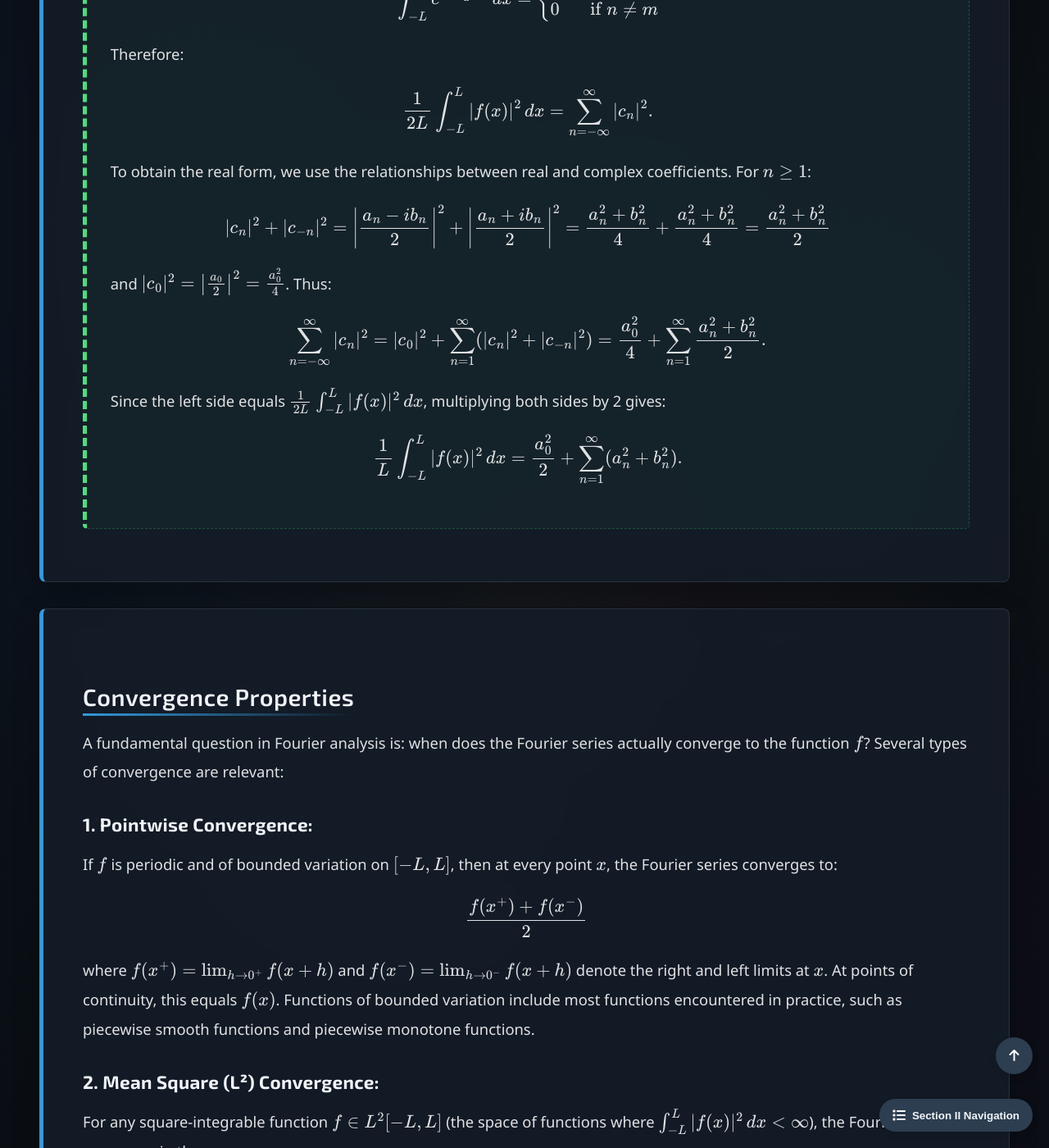
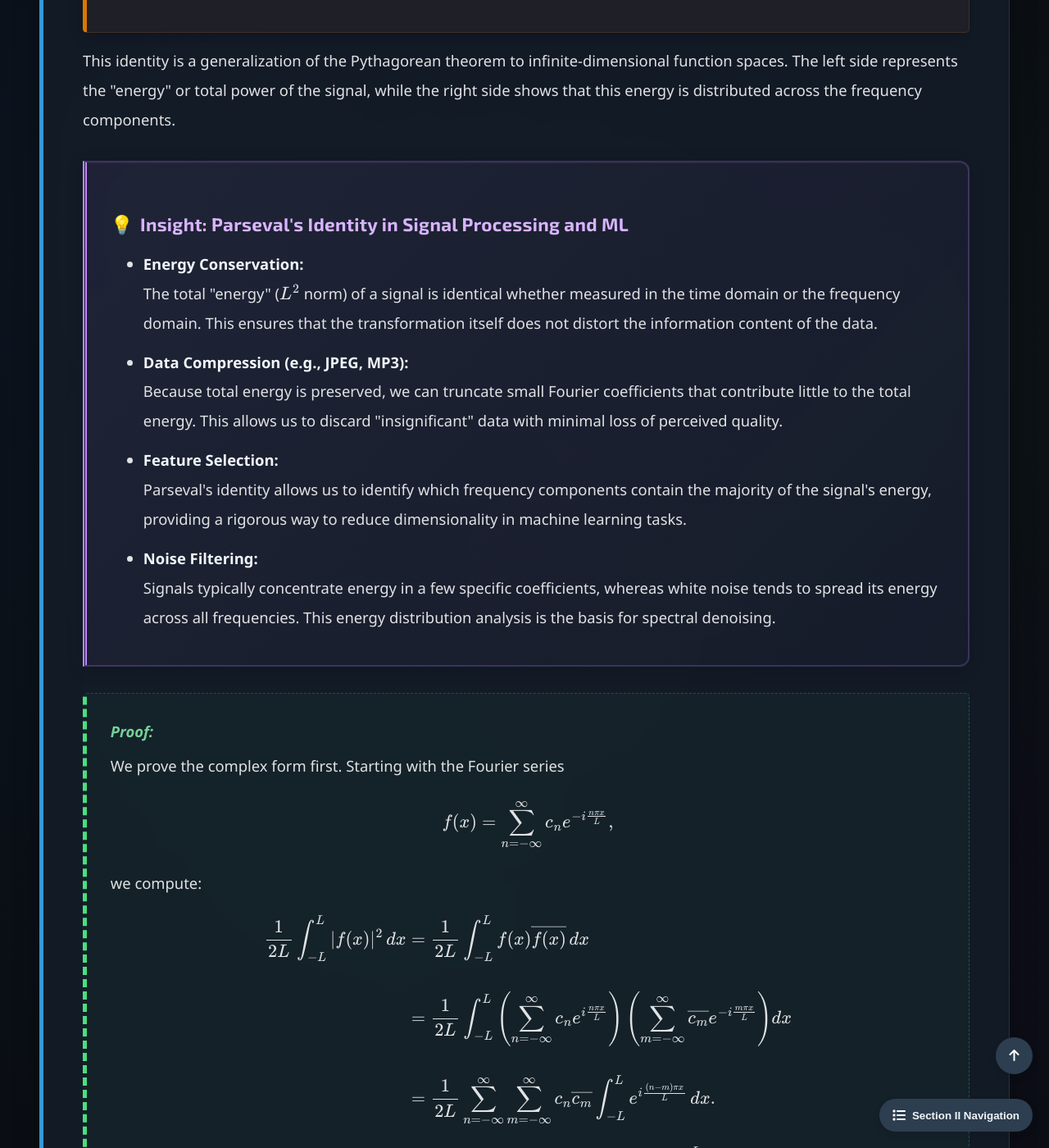
Before and after one commit to Yusukey01/yusukey01.github.io, a Jekyll site: the page built from Mathematics/Calculus/fourier_series.html, in a window 1280 px wide and 1400 px high, scrolled down 13918 px. Shown: the whole window at 82% size. Built offline with Jekyll 4.4.1, drawn with Linux system fonts in a browser that asks for light colours; some of the changed text lies outside the part shown.

Commit message:
revised explanations

```diff
--- a/Mathematics/Calculus/fourier_series.html
+++ b/Mathematics/Calculus/fourier_series.html
@@ -37,7 +37,7 @@ uses_python: false
                 </p>
 
                 <div class="theorem">
-                    <span class="theorem-title">Fourier Series:</span>
+                    <span class="theorem-title">Definition: Fourier Series</span>
                     Consider a function \(f: \mathbb{R} \to \mathbb{R}\) that is periodic with period \(2L\), meaning
                     \(f(x + 2L) = f(x)\) for all \(x \in \mathbb{R}\).
                     Under suitable conditions, such as \(f\) being piecewise smooth or of bounded variation, the
@@ -60,9 +60,12 @@ uses_python: false
                     over one period of \(f\). This decomposition reveals the <strong>frequency content</strong> of the signal,
                     a perspective that proves invaluable in both theoretical analysis and practical computation.
                 </p>
+
+                <div class="insight-box">
+                    <h3>Insight: Fourier Decomposition in Modern AI/CS</h3>
                     <p>
-                    While Fourier series may seem purely theoretical, the discrete computational methods we'll explore in
-                    <a href="fourier_transform.html"><strong>Part 15</strong></a> are actively used in today's technology:
+                        While Fourier series may seem purely theoretical, the discrete computational methods explored in
+                        <a href="fourier_transform.html"><strong>Part 15</strong></a> are actively used throughout modern technology.
                     </p>
 
                      <ul style="padding-left: 40px;">
@@ -88,14 +91,19 @@ uses_python: false
                         how modern systems process audio, images, and temporal data. Understanding Fourier series provides the
                         mathematical foundation for these ubiquitous technologies.
                     </p>
+                </div>
+
             </section>
 
            <section id="ortho" class="section-content">
                 <h2>Orthogonality of Trigonometric Functions</h2>
+
                 <p>
-                    The key to computing Fourier coefficients lies in the <strong>orthogonality</strong> of trigonometric functions.
-                    We define an <a href="../Linear_algebra/orthogonality.html"><strong>inner product</strong></a> on the space of functions over
-                    \([-L, L]\) by:
+                    The Fourier series formula claims that any periodic function can be decomposed into sines and cosines.
+                    But how do we extract the individual coefficients? The answer lies in the same principle that makes
+                    <a href="../Linear_algebra/orthogonality.html"><strong>orthogonal projections</strong></a> work in
+                    finite-dimensional spaces: inner products with orthogonal basis functions isolate each component.
+                    We define an inner product on the space of functions over \([-L, L]\) by:
                     \[
                     \langle f, g \rangle = \int_{-L}^{L} f(x)g(x) \, dx
                     \]
@@ -148,10 +156,13 @@ uses_python: false
 
             <section id="coeff" class="section-content">
                 <h2>Fourier Coefficients</h2>
+
                  <p>
-                    Using the orthogonality relations, we can derive formulas for the Fourier coefficients by taking inner products
-                    of \(f\) with each basis function.
+                    With the orthogonality relations established, we can now derive the coefficient formulas rigorously.
+                    The strategy is the same as in finite-dimensional linear algebra: to find the component along a basis vector,
+                    take the inner product of the function with that basis vector and divide by the basis vector's squared norm.
                 </p>
+
                 <p>
                     To find \(a_0\), integrate both sides of the Fourier series:
                     \[
@@ -256,6 +267,14 @@ uses_python: false
 
             <section id="complex" class="section-content">
                 <h2>Complex Exponential Form</h2>
+
+                <p>
+                    The real trigonometric form of the Fourier series involves separate cosine and sine coefficients, which can be
+                    notationally cumbersome. By combining them into complex exponentials via Euler's formula, we obtain a mathematically
+                    powerful representation that treats positive and negative frequencies symmetrically. This complex
+                    form is the standard starting point for the <a href="fourier_transform.html"><strong>Fourier transform</strong></a>.
+                </p>
+
                 <p>
                     Assume that \(f(x)\) is continuous and periodic, \(f(-L) = f(L)\). Using <strong>Euler's formula</strong>:
                     \[
@@ -290,12 +309,30 @@ uses_python: false
 
                     \end{align*}
                     \]
-                    Here, we define \(c_0 = \frac{a_0}{2}\) and \(c_n = \frac{1}{2}(a_n + ib_n)\), then we obtain
-                    the <strong>complex form of the Fourier series of \(f(x)\)</strong>.
+                </p>
+                <p>
+                    To unify these terms into a single summation from \(-\infty\) to \(\infty\), we define the <strong>complex Fourier coefficients</strong>
+                    \(c_n\) by cases to ensure consistency for all integer \(n\):
                 </p>
 
                 <div class="theorem">
-                    <span class="theorem-title">Complex Form of the Fourier Series:</span>
+                    \[
+                    c_n =
+                    \begin{cases}
+                    \frac{1}{2}(a_n - ib_n) & \text{if } n > 0 \\
+                    \frac{a_0}{2} & \text{if } n = 0 \\
+                    \frac{1}{2}(a_{-n} + ib_{-n}) & \text{if } n < 0
+                    \end{cases}
+                    \]
+                </div>
+
+                <p>
+                    This ensures that for real-valued functions, the coefficients satisfy <strong>conjugate symmetry</strong>: \(c_{-n} = \bar{c}_n\).
+                    Substituting these, we obtain the <strong>complex form of the Fourier series</strong>:
+                </p>
+
+                <div class="theorem">
+                    <span class="theorem-title">Definition: Complex Form of the Fourier Series:</span>
                     <p>
                         \[
                         f(x) =  \sum_{n= -\infty}^{\infty} c_n e^{\frac{-i n \pi x}{L}} \tag{1}
@@ -467,6 +504,12 @@ uses_python: false
                     Throughout this text, we consistently use the mathematical convention. When consulting other sources or
                     implementing algorithms, always verify which convention is being used to ensure correct results.
                 </p>
+
+                <p>
+                    The complex form is often preferred because it simplifies many operations. Note that for a real-valued function \(f(x)\),
+                    the coefficients satisfy <strong>conjugate symmetry</strong>: \(c_{-n} = \bar{c}_n\).  This symmetry ensures that the imaginary
+                    parts cancel out when summing, resulting in a real signal.
+                </p>
             </section>
 
 
@@ -475,13 +518,21 @@ uses_python: false
             <section id="parseval" class="section-content">
                 <h2>Parseval's Identity</h2>
                 <p>
+                    In finite-dimensional linear algebra, the <a href="../Linear_algebra/orthogonality.html"><strong>Pythagorean theorem</strong></a>
+                    states that the squared norm of a vector equals the sum of squares of its components in an orthonormal basis.
+                    Parseval's identity is the infinite-dimensional analogue: it asserts that the total "energy" of a function (its \(L^2\) norm)
+                    equals the sum of the squared magnitudes of its Fourier coefficients. This result is fundamental because it guarantees that
+                    no information is lost or created when passing between the time and frequency domains.
+                </p>
+
+                <p>
                     <em><strong>Notation:</strong> Throughout this section, \(|\cdot|\) denotes the <strong>complex modulus</strong>.
                     For a complex number \(z = x + iy\), we have \(|z|^2 = x^2 + y^2\).
                     For real numbers, this reduces to the ordinary absolute value.</em>
                 </p>
 
                 <div class="theorem">
-                    <span class="theorem-title">Perseval's Identity:</span>
+                    <span class="theorem-title">Theorem: Parseval's Identity</span>
                     <p>
                         <strong>Parseval's identity</strong> relates the total energy
                         of a signal in the time domain to its energy in the frequency domain.
@@ -504,17 +555,27 @@ uses_python: false
                     while the right side shows that this energy is distributed across the frequency components.
                 </p>
 
-                <p>
-                    Parseval's identity has important applications in signal processing and machine learning:
-                </p>
+                <div class="insight-box">
+                    <h3>Insight: Parseval's Identity in Signal Processing and ML</h3>
                     <ul style="padding-left: 40px;">
-                    <li><strong>Energy conservation:</strong> No energy is lost when transforming between time and frequency domains</li>
-                    <li><strong>Data compression:</strong> Truncating small Fourier coefficients removes minimal energy,
-                    allowing efficient compression (used in JPEG, MP3)</li>
-                    <li><strong>Feature selection:</strong> Identifies which frequency components contain most signal energy</li>
-                    <li><strong>Noise filtering:</strong> Energy concentrated in few coefficients suggests signal;
-                    energy spread across all frequencies suggests noise</li>
+                        <li><strong>Energy Conservation:</strong><br>
+                            The total "energy" (\(L^2\) norm) of a signal is identical whether measured in the time domain or the frequency domain.
+                            This ensures that the transformation itself does not distort the information content of the data.
+                        </li>
+                        <li><strong>Data Compression (e.g., JPEG, MP3):</strong><br>
+                            Because total energy is preserved, we can truncate small Fourier coefficients that contribute little to the total energy.
+                            This allows us to discard "insignificant" data with minimal loss of perceived quality.
+                        </li>
+                        <li><strong>Feature Selection:</strong><br>
+                            Parseval's identity allows us to identify which frequency components contain the majority of the signal's energy,
+                            providing a rigorous way to reduce dimensionality in machine learning tasks.
+                        </li>
+                        <li><strong>Noise Filtering:</strong><br>
+                            Signals typically concentrate energy in a few specific coefficients, whereas white noise tends to spread its energy
+                            across all frequencies. This energy distribution analysis is the basis for spectral denoising.
+                        </li>
                     </ul>
+                </div>
 
                 <div class="proof">
                     <span class="proof-title">Proof:</span>
@@ -563,23 +624,32 @@ uses_python: false
 
             <section id="convergence" class="section-content">
                 <h2>Convergence Properties</h2>
+
                 <p>
-                    A fundamental question in Fourier analysis is: when does the Fourier series actually converge to the function \(f\)?
-                    Several types of convergence are relevant:
+                    Having derived the Fourier coefficients and established Parseval's identity, a fundamental question remains: in what sense
+                    does the Fourier series actually converge to the original function \(f\)? The answer is surprisingly nuanced and depends on the
+                    regularity of \(f\). Three types of convergence arise naturally, each with different assumptions and implications.
                 </p>
 
                 <h3><strong>1. Pointwise Convergence:</strong></h3>
+
+                <div class="theorem">
+                    <span class="theorem-title">Theorem: Pointwise Convergence (Dirichlet-Jordan)</span>
                     <p>
                         If \(f\) is periodic and of bounded variation on \([-L, L]\), then at every point \(x\),
-                    the Fourier series converges to:
+                        the Fourier series converges to the average of the left and right limits:
                         \[
-                    \frac{f(x^+) + f(x^-)}{2}
+                        \frac{a_0}{2} + \sum_{n=1}^{\infty} \left(a_n \cos\tfrac{n\pi x}{L} + b_n \sin\tfrac{n\pi x}{L}\right) = \frac{f(x^+) + f(x^-)}{2}
                         \]
-                    where \(f(x^+) = \lim_{h \to 0^+} f(x+h)\) and \(f(x^-) = \lim_{h \to 0^-} f(x+h)\) denote
-                    the right and left limits at \(x\). At points of continuity, this equals \(f(x)\).
-                    Functions of bounded variation include most functions encountered in practice, such as piecewise
-                    smooth functions and piecewise monotone functions.
+                        where \(f(x^+) = \lim_{h \to 0^+} f(x+h)\) and \(f(x^-) = \lim_{h \to 0^-} f(x+h)\).
+                        At points of continuity, this equals \(f(x)\).
                     </p>
+                </div>
+                <p>
+                    Functions of bounded variation include most functions encountered in practice, such as
+                    piecewise smooth and piecewise monotone functions.
+                </p>
+
 
                 <h3><strong>2. Mean Square (L²) Convergence:</strong></h3>
                 <p>
@@ -612,10 +682,21 @@ uses_python: false
                     For example, consider the square wave that jumps from -1 to +1 at \(x=0\). The jump magnitude is
                     \(J = 2\), so the overshoot is approximately \(0.09 \times 2 \approx 0.18\). Thus, the partial
                     sums reach approximately \(1.18\) near the positive side of the jump (instead of +1) and approximately
-                    \(-1.18\) near the negative side (instead of -1). This phenomenon is important in signal processing
-                    because it explains why simply truncating Fourier series can introduce ringing artifacts near sharp
-                    edges - a consideration in image and audio compression algorithms such as JPEG and MP3.
+                    \(-1.18\) near the negative side (instead of -1).
                 </p>
+
+                <div class="insight-box">
+                    <h3>Insight: Gibbs Phenomenon in Signal Processing and ML</h3>
+                    <p>
+                        The Gibbs phenomenon explains why simply truncating Fourier series introduces <strong>ringing artifacts</strong>
+                        near sharp edges - a critical consideration in image compression (JPEG) and audio processing (MP3). In practice,
+                        <strong>window functions</strong> (Hamming, Hanning, Blackman) taper the coefficients to suppress ringing at the
+                        cost of frequency resolution. In machine learning, the Gibbs phenomenon appears when using Fourier features to approximate
+                        discontinuous functions: models like <strong>Fourier Neural Operators</strong> can struggle near sharp interfaces in PDE solutions,
+                        motivating hybrid spectral-spatial architectures that handle discontinuities locally.
+                    </p>
+                </div>
+
             </section>
 
         </div>
```
Lines whose indentation alone changed are shown as unchanged.
